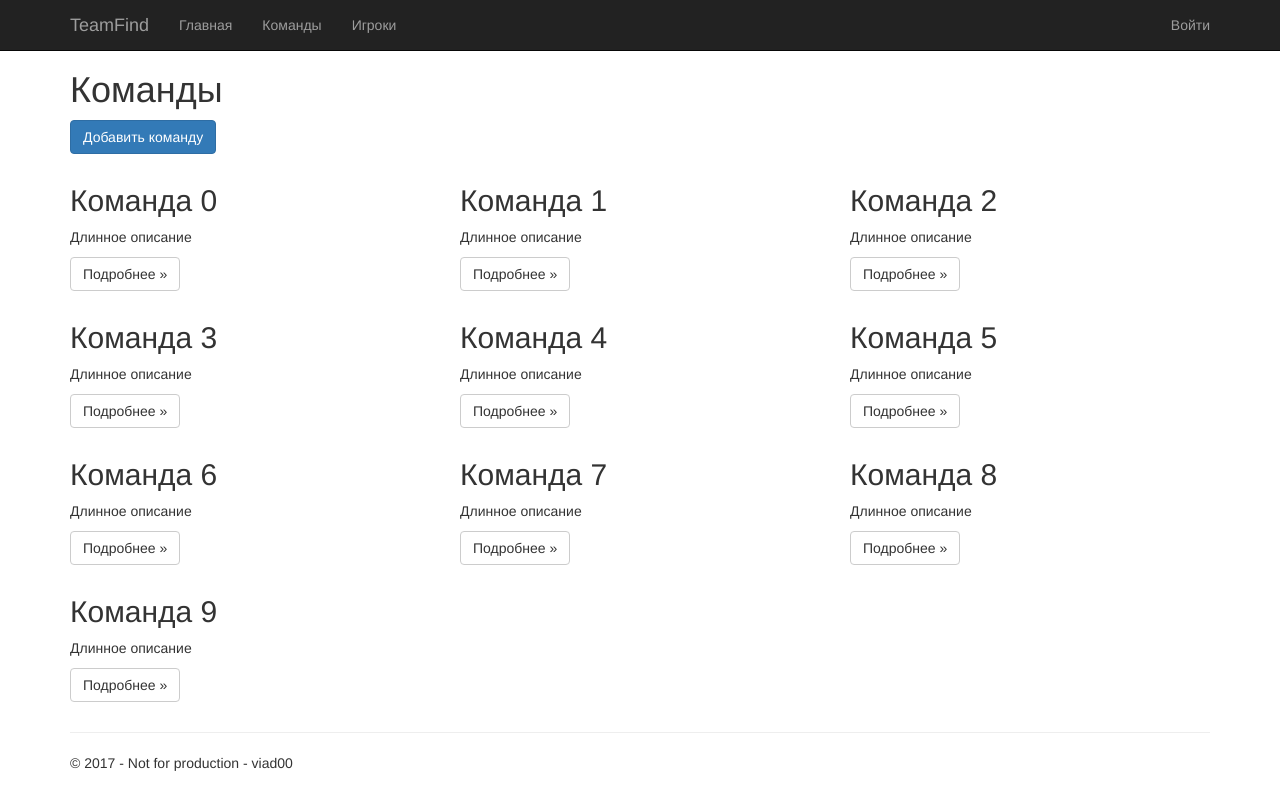
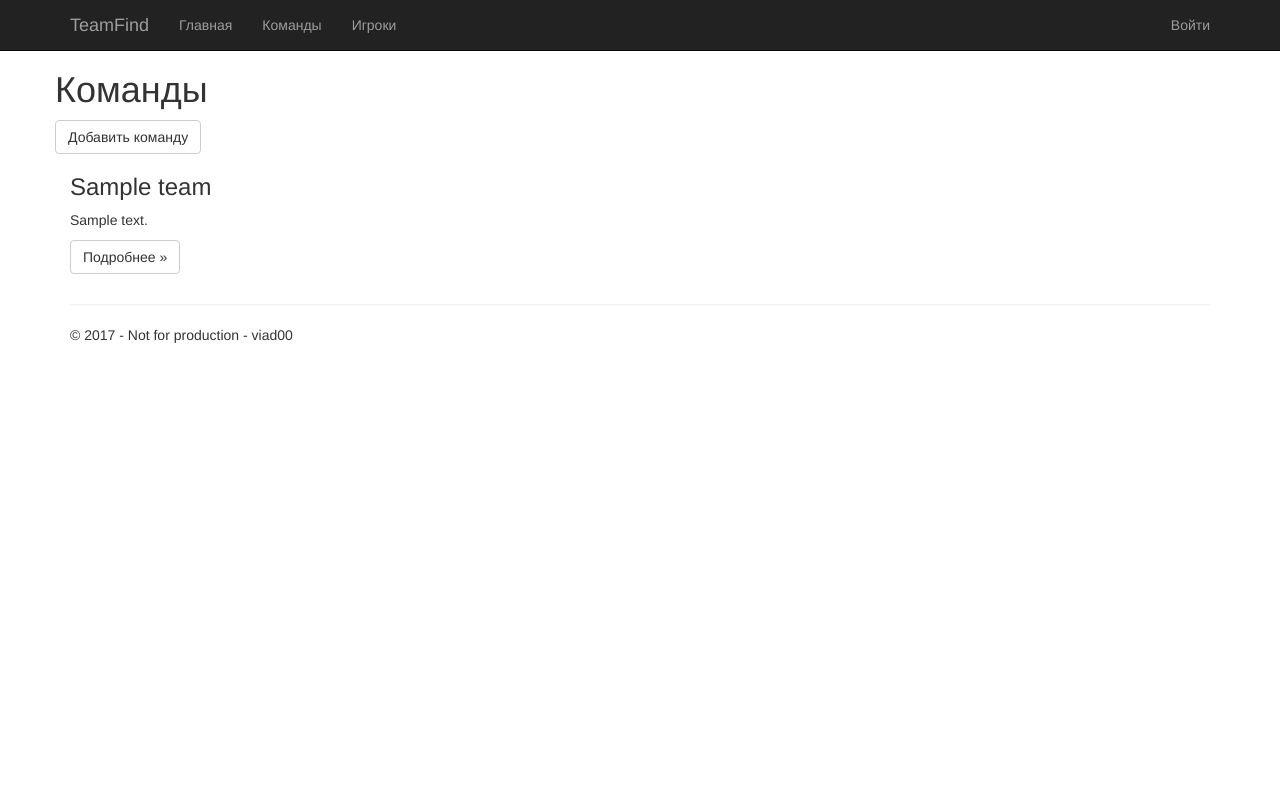
Before and after one commit to viad00/TeamFind, a Django app: page /teams in a window 1280 px wide. After the commit the page ends 343 px from the top, so only its background shows below. Run offline with Django 3.2, Linux system fonts and the light colour scheme; tables that the repository leaves empty hold one stand-in row (values such as "Sample post"); some libraries are stand-ins or nearby versions.

Commit message:
Добавил Скрытие команд, оптимизация обращений к DB #4.

```diff
--- a/TeamFind/TeamFind/settings.py
+++ b/TeamFind/TeamFind/settings.py
@@ -29,7 +29,7 @@ DEBUG = True
 ALLOWED_HOSTS = []
 
 SOCIAL_AUTH_STEAM_API_KEY = 'F1A61ADB142308996B15FC20432579A6'
-#SOCIAL_AUTH_STEAM_EXTRA_DATA = ['player']
+SOCIAL_AUTH_STEAM_EXTRA_DATA = ['player']
 AUTHENTICATION_BACKENDS = (
     'social.backends.steam.SteamOpenId',
 )
--- a/TeamFind/app/forms.py
+++ b/TeamFind/app/forms.py
@@ -21,8 +21,8 @@ class BootstrapAuthenticationForm(AuthenticationForm):
                                    'placeholder':'Password'}))
 
 class AddTeamForm(forms.Form):
-    team_name = forms.CharField(label='Название команды', max_length=100, required=True)
-    description = forms.CharField(widget=forms.Textarea, label='Описание команды', max_length=2000, required=True)
+    team_name = forms.CharField(label='Название команды', max_length=20, required=True)
+    description = forms.CharField(widget=forms.Textarea, label='Описание команды', max_length=500, required=True)
     team_url = forms.URLField(label='Ссылка', required=True)
     founded = forms.DateField(label='Основана', required=True, initial=datetime.now())
     min_rank = forms.ChoiceField(choices=settings.RANKS, label='Минимальный ранг', initial='UN')
--- a/TeamFind/app/models.py
+++ b/TeamFind/app/models.py
@@ -9,10 +9,11 @@ from django.conf import settings
 # Create your models here.
 
 class Team(models.Model):
-    name = models.CharField(max_length=100)
+    name = models.CharField(max_length=20)
     owner = models.ForeignKey(User, default=None)
+    registered = models.DateTimeField(default=django.utils.timezone.now)
     founded = models.DateField(default=django.utils.timezone.now)
-    description = models.TextField(max_length=2000, default='Капитан команды ещё не дал описание. Сообщите об этом ему')
+    description = models.TextField(max_length=500, default='Капитан команды ещё не дал описание. Сообщите об этом ему')
     team_url = models.URLField(default=None)
     min_rank = models.CharField(max_length=2, choices=settings.RANKS, default='UN')
     max_rank = models.CharField(max_length=2, choices=settings.RANKS, default='GE')
@@ -20,3 +21,4 @@ class Team(models.Model):
     is_pu = models.BooleanField(default=True)
     is_le = models.BooleanField(default=True)
     is_ca = models.BooleanField(default=True)
+    enabled = models.BooleanField(default=True)
--- a/TeamFind/app/templates/app/layout.html
+++ b/TeamFind/app/templates/app/layout.html
@@ -1,14 +1,14 @@
 <!DOCTYPE html>
-<html>
+<html lang="ru">
 <head>
     <meta charset="utf-8" />
     <meta name="viewport" content="width=device-width, initial-scale=1.0">
     <title>{{ title }} - TeamFind</title>
     {% load staticfiles %}
+    <link rel="stylesheet" type="text/css" href="http://bootswatch.com/paper/bootstrap.min.css" />
     <!--<link rel="stylesheet" type="text/css" href="{ static 'app/content/bootstrap.min.css' %}" />-->
     <link rel="stylesheet" type="text/css" href="{% static 'app/content/site.css' %}" />
-    <!--<script src="{ static 'app/scripts/modernizr-2.6.2.js' %}"></script>-->
-    <link rel="stylesheet" type="text/css" href="http://bootswatch.com/paper/bootstrap.min.css" />
+    <script src="{% static 'app/scripts/modernizr-2.6.2.js' %}"></script>
 </head>
 
 <body>
@@ -42,13 +42,13 @@
             <p>&copy; {% now "Y" %} - Not for production - viad00</p>
         </footer>
     </div>
-
+{% block scripts %}
+    <script src="https://ajax.googleapis.com/ajax/libs/jquery/1.10.2/jquery.js"></script>
+    <script src="https://cdnjs.cloudflare.com/ajax/libs/twitter-bootstrap/3.3.7/js/bootstrap.js"></script>
     <!--<script src="{ static 'app/scripts/jquery-1.10.2.js' %}"></script>
     <!--<script src="{ static 'app/scripts/bootstrap.js' %}"></script>-->
-    <!--<script src="{ static 'app/scripts/respond.js' %}"></script>-->
-    <script src="https://ajax.googleapis.com/ajax/libs/jquery/1.10.2/jquery.js"></script>
-    <script src="https://cdnjs.cloudflare.com/ajax/libs/twitter-bootstrap/3.0.0/js/bootstrap.js"></script>
-{% block scripts %}{% endblock %}
+    <script src="{% static 'app/scripts/respond.js' %}"></script>
+{% endblock %}
 
 </body>
 </html>
--- a/TeamFind/app/templates/app/teams.html
+++ b/TeamFind/app/templates/app/teams.html
@@ -1,16 +1,19 @@
 {% extends "app/layout.html" %}
 
 {% block content %}
-    <p><h1>Команды</h1><button type="submit" class="btn btn-primary">Добавить команду</button></p>
     <div class="row">
-    {% for i in draw %}
-    <div class="col-md-4">
-        <h2>Команда {{ i }}</h2>
-        <p>
-            Длинное описание
-        </p>
-        <p><a class="btn btn-default" href="/">Подробнее &raquo;</a></p>
+        <div class="span9"><h1>Команды</h1></div>
+        <div class="span9"><button class="btn btn-default">Добавить команду</button></div>
     </div>
-    {% endfor %}
-</div>
+    <div class="row">
+            {% for i in teams %}
+                <div class="col-md-4">
+                    <h3>{{ i.name }}</h3>
+                    <p>
+                        {{ i.description }}
+                    </p>
+                    <p><a class="btn btn-default" href="{{ i.team_url }}">Подробнее &raquo;</a></p>
+                </div>
+            {% endfor %}
+    </div>
 {% endblock %}
--- a/TeamFind/app/views.py
+++ b/TeamFind/app/views.py
@@ -60,12 +60,15 @@ def players(request):
 
 def teams(request):
     assert  isinstance(request, HttpRequest)
+    ass = 10
+    mod = models.Team.objects.filter(enabled=True).order_by('registered')[:ass]
     return render(
         request,
         'app/teams.html',
         {
             'title':'Teams',
-            'draw':range(10),
+            'teams':mod,
+            'count':models.Team.objects.count(),
         }
     )
 
@@ -106,4 +109,4 @@ def addteam(request):
     else:
         form = forms.AddTeamForm
 
-    return render(request, 'app/addteam.html', {'form': form})
+    return render(request, 'app/addteam.html', {'title':'Добавить команду', 'form': form})
```
